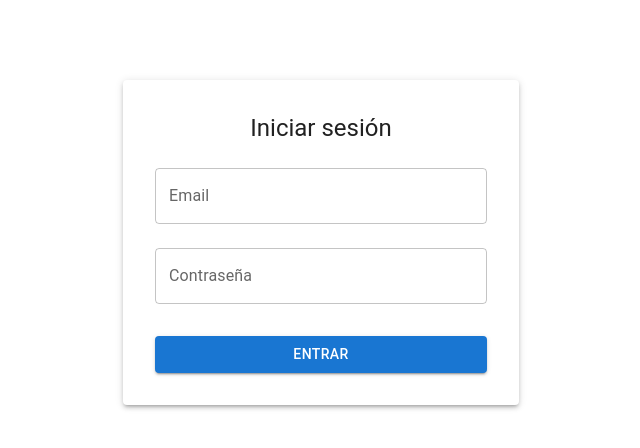
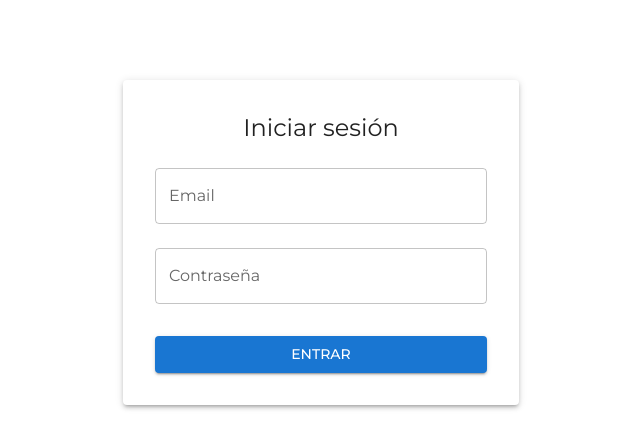
Before and after one commit to AFloresc/time-control, a React (Vite) app in the folder time-control-frontend/: page /login in a window 1280 px wide. Shown: the top 448 px of the page, without its empty margins (319-959 px from the left). Built offline with nearby package versions, Linux system fonts and the light colour scheme; no server answers.

Commit message:
style: Changed the fonts to Montserrat in all the App

```diff
--- a/time-control-frontend/index.html
+++ b/time-control-frontend/index.html
@@ -1,13 +1,19 @@
 <!doctype html>
 <html lang="en">
+
 <head>
   <meta charset="UTF-8" />
   <link rel="icon" type="image/svg+xml" href="/vite.svg" />
+  <link rel="preconnect" href="https://fonts.googleapis.com">
+  <link rel="preconnect" href="https://fonts.gstatic.com" crossorigin>
+  <link href="https://fonts.googleapis.com/css2?family=Montserrat:wght@100..900&display=swap" rel="stylesheet">
   <meta name="viewport" content="width=device-width, initial-scale=1.0" />
   <title>time-control-frontend</title>
 </head>
+
 <body>
   <div id="root"></div>
   <script type="module" src="/src/main.jsx"></script>
 </body>
+
 </html>
--- a/time-control-frontend/src/app/theme.js
+++ b/time-control-frontend/src/app/theme.js
@@ -10,6 +10,9 @@
             main: '#9c27b0',
         },
     },
+    typography: {
+        fontFamily: "Montserrat, sans-serif",
+    },
 });
 
 export default theme;
```
Lines whose indentation alone changed are shown as unchanged.
